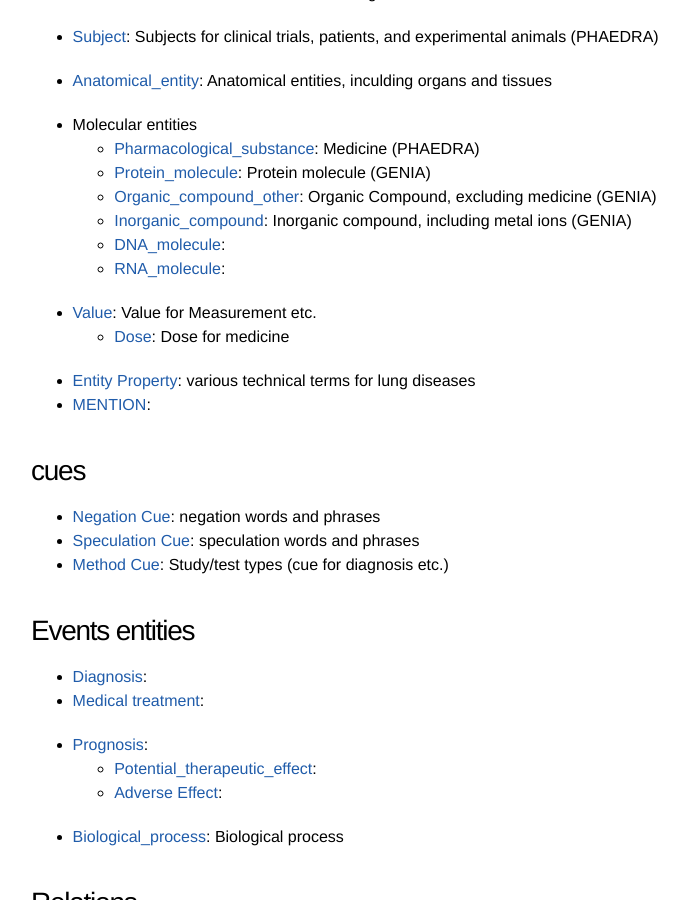
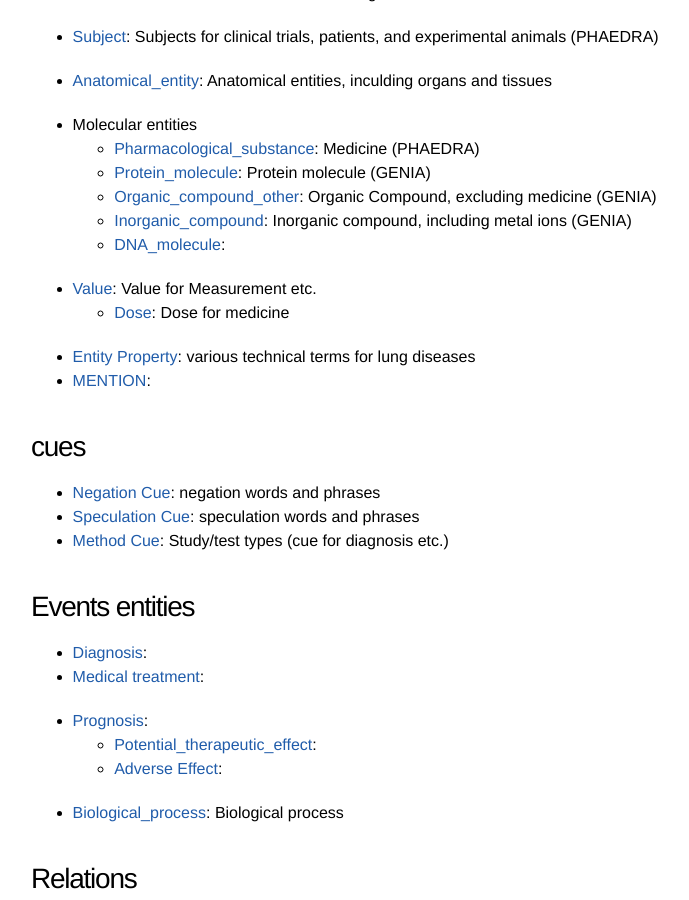
Before and after one commit to ezcatdb/clinicalcorpus-guidelines, a Jekyll site: the page built from index.md, in a window 1280 px wide and 900 px high, scrolled down 441 px. Shown: the whole window, without its empty margins (209-898 px from the left). Built offline with Jekyll 4.4.1, drawn with Linux system fonts in a browser that asks for light colours.

Commit message:
Update index.md
To comment out RNA_molecule in index.md

```diff
--- a/index.md
+++ b/index.md
@@ -51,12 +51,15 @@ title: Annotation Guidelines for Clinical Corpus of lung diseases
   - [Pharmacological_substance](): {% assign i = site.entity | where_exp:"i", "i.title == 'Pharmacological_substance'" | first %}{{ i.shortdef }}
   - [Protein_molecule](): {% assign i = site.entity | where_exp:"i", "i.title == 'Protein_molecule'" | first %}{{ i.shortdef }}
 
+
   - [Organic_compound_other](): {% assign i = site.entity | where_exp:"i", "i.title == 'Organic_compound_other'" | first %}{{ i.shortdef }}
   - [Inorganic_compound](): {% assign i = site.entity | where_exp:"i", "i.title == 'Inorganic_compound'" | first %}{{ i.shortdef }}
   - [DNA_molecule](): {% assign i = site.entity | where_exp:"i", "i.title == 'DNA_molecule'" | first %}{{ i.shortdef }}
-  - [RNA_molecule](): {% assign i = site.entity | where_exp:"i", "i.title == 'RNA_molecule'" | first %}{{ i.shortdef }}
+
 
 <!--
+- [RNA_molecule](): {% assign i = site.entity | where_exp:"i", "i.title == 'RNA_molecule'" | first %}{{ i.shortdef }}
+
 - [Protein_family_or_group](): {% assign i = site.entity | where_exp:"i", "i.title == 'Protein_family_or_group'" | first %}{{ i.shortdef }}
 -->
 
```
